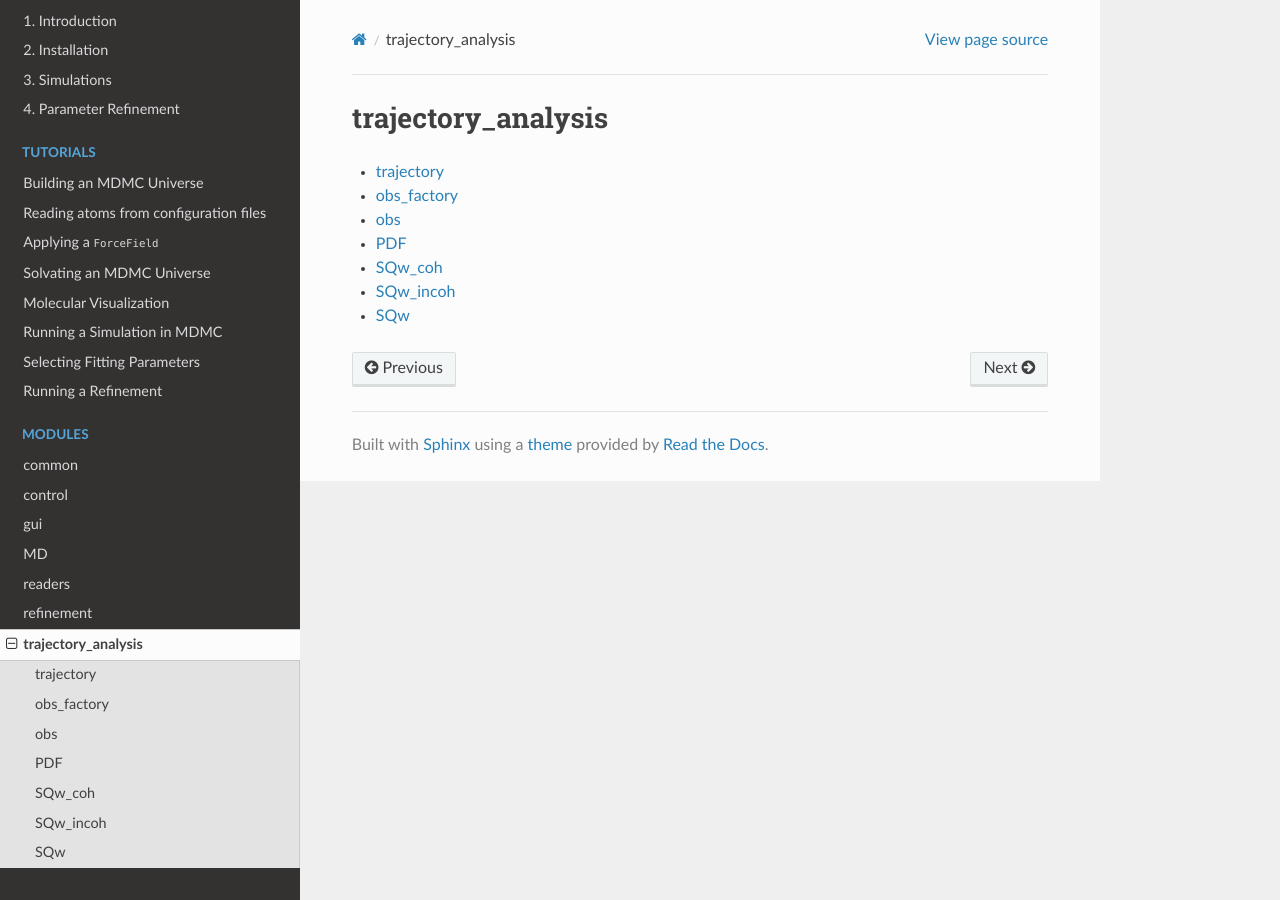
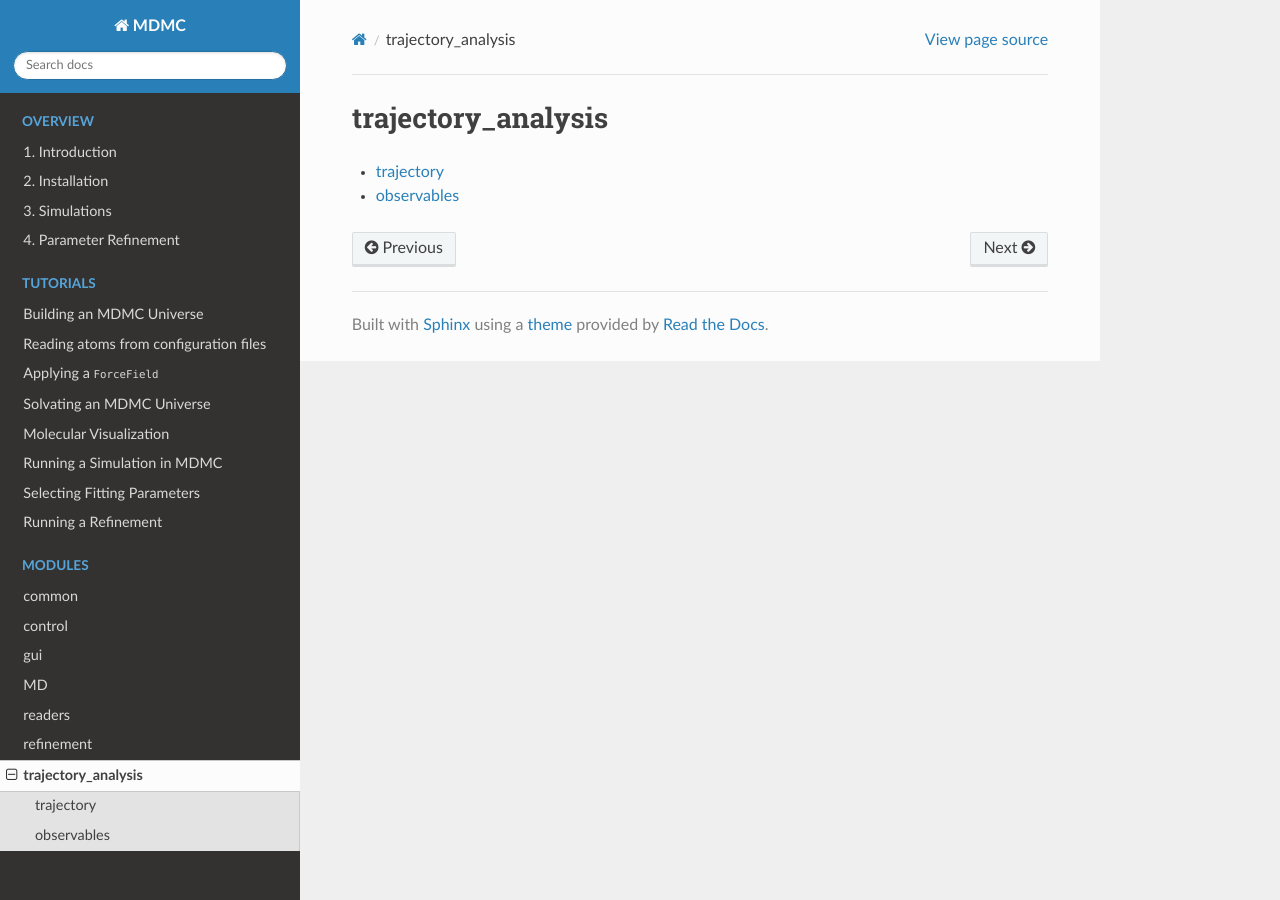
Before and after one commit to ISISNeutronMuon/MDMC, a Sphinx documentation site: the page built from doc/pages/modules/trajectory_analysis.rst, in a window 1280 px wide. Built offline with Sphinx 7.4.7 and the Read the Docs theme 2.0.0, drawn with Linux system fonts in a browser that asks for light colours.

Commit message:
Changed location of observables modules docs

```diff
--- a/doc/pages/modules/md.rst
+++ b/doc/pages/modules/md.rst
@@ -7,7 +7,6 @@
   :maxdepth: 1
 
   ./md/ase
-
   ./md/container
   ./md/engine_facades
   ./md/force_fields
--- a/doc/pages/modules/trajectory_analysis.rst
+++ b/doc/pages/modules/trajectory_analysis.rst
@@ -7,9 +7,4 @@
   :maxdepth: 1
 
   ./trajectory_analysis/trajectory
-  ./trajectory_analysis/observables/obs_factory
-  ./trajectory_analysis/observables/obs
-  ./trajectory_analysis/observables/PDF
-  ./trajectory_analysis/observables/SQw_coh
-  ./trajectory_analysis/observables/SQw_incoh
-  ./trajectory_analysis/observables/SQw
+  ./trajectory_analysis/observables
```
Also changed, not shown: doc/pages/modules/trajectory_analysis/observables.rst (added, +14 -0 lines).
